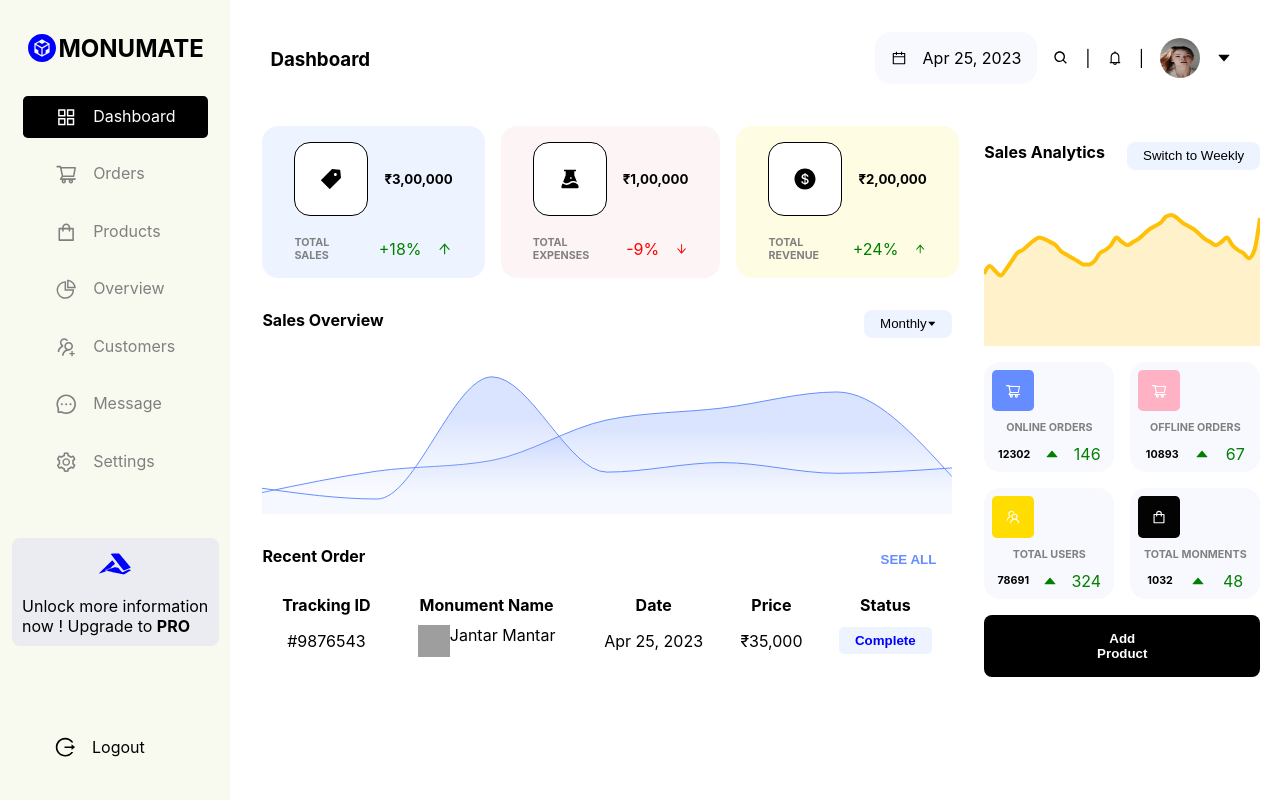
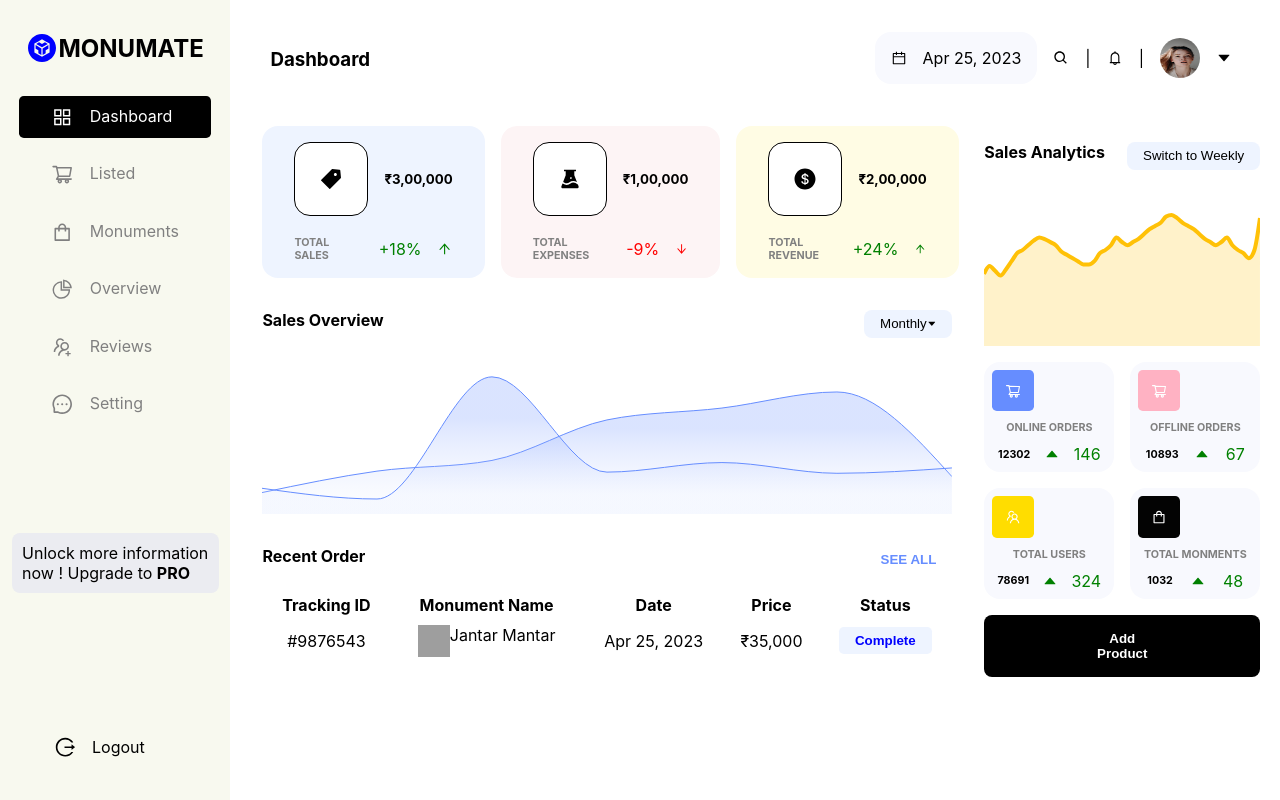
Before and after one commit to JatinBisht2308/Monumate-Dashboard, a React (Create React App) app: page / in a window 1280 px wide. Built offline with nearby package versions, Linux system fonts and the light colour scheme; grey boxes are pictures that could not be loaded.

Commit message:
:fire: completely done the static frontend of the dashboard

```diff
--- a/src/components/Orders.jsx
+++ b/src/components/Orders.jsx
@@ -1,6 +1,5 @@
 import React from 'react'
 import styled from 'styled-components'
-import apple from "../assets/apple.png"
 function Orders() {
     return (
         <Section>
--- a/src/components/Sidebar.jsx
+++ b/src/components/Sidebar.jsx
@@ -37,7 +37,7 @@ function Sidebar() {
                             >
                                 <a href="#">
                                     <AiOutlineShoppingCart />
-                                    <span className="border">Orders</span>
+                                    <span className="border">Listed</span>
                                 </a>
                             </li>
                             <li
@@ -46,7 +46,7 @@ function Sidebar() {
                             >
                                 <a href="#">
                                     <AiOutlineShopping />
-                                    <span className="border">Products</span>
+                                    <span className="border">Monuments</span>
                                 </a>
                             </li>
                             <li
@@ -64,7 +64,7 @@ function Sidebar() {
                             >
                                 <a href="#">
                                     <AiOutlineUsergroupAdd />
-                                    <span className="border">Customers</span>
+                                    <span className="border">Reviews</span>
                                 </a>
                             </li>
                             <li
@@ -73,23 +73,13 @@ function Sidebar() {
                             >
                                 <a href="#">
                                     <AiOutlineMessage />
-                                    <span className="border">Message</span>
-                                </a>
-                            </li>
-                            <li
-                            className={currentLink === 7 ? "active" : "none"}
-                            onClick={() => setCurrentLink(7)}
-                            >
-                                <a href="#">
-                                    <AiOutlineSetting />
-                                    <span className="border">Settings</span>
+                                    <span className="border">Setting</span>
                                 </a>
                             </li>
                         </ul>
                     </div>
             </div>
             <div className="map">
-                <SiAccusoft />
                 <span>Unlock more information<br></br>
                 now ! Upgrade to <strong>PRO</strong>
                 </span>
```
Also changed, not shown: src/assets/apple.png (deleted).
